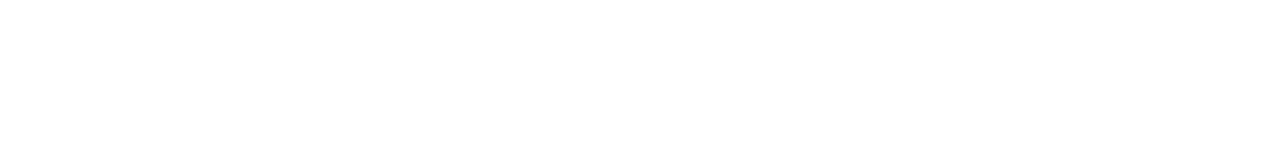
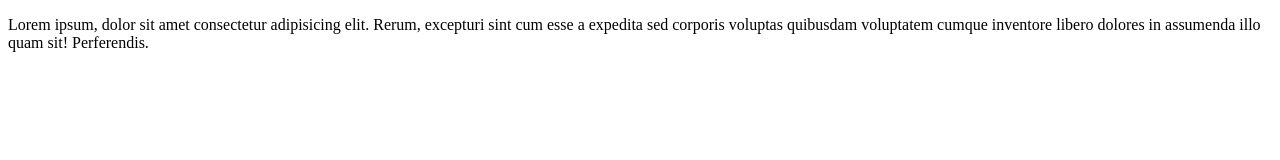
Before and after one commit to pablospannone/web1, a plain HTML site: page index.html in a window 1280 px wide. Drawn offline with Linux system fonts and the light colour scheme.

Commit message:
Se agregó un parrafo

```diff
--- a/index.html
+++ b/index.html
@@ -6,6 +6,6 @@
     <title>Document</title>
 </head>
 <body>
-
+    <p>Lorem ipsum, dolor sit amet consectetur adipisicing elit. Rerum, excepturi sint cum esse a expedita sed corporis voluptas quibusdam voluptatem cumque inventore libero dolores in assumenda illo quam sit! Perferendis.</p>
 </body>
 </html>
```
